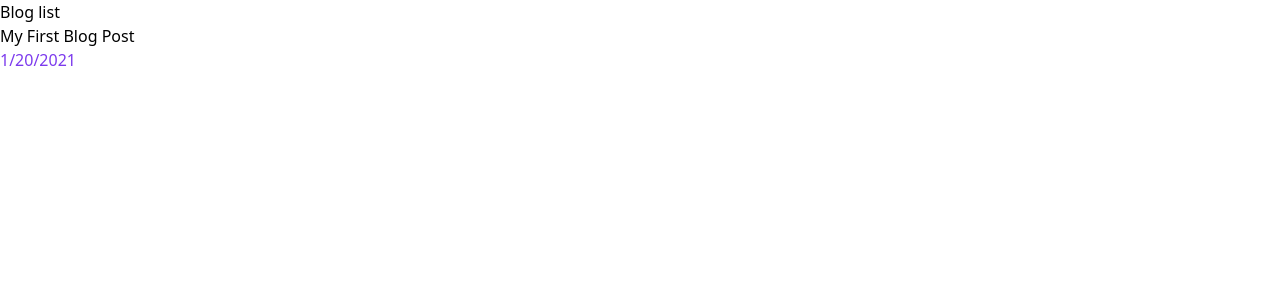
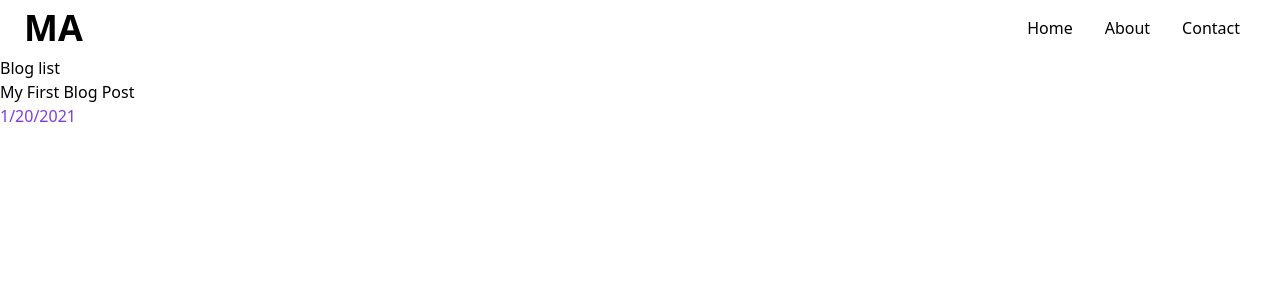
Before and after one commit to AshfordMonte/next-js-blog, a Next.js app: page / in a window 1280 px wide. Shown: the top 300 px of the page. Built offline with nearby package versions, Linux system fonts and the light colour scheme.

Commit message:
Added Header component with navbar

```diff
--- /dev/null
+++ b/components/Header.js
@@ -0,0 +1,23 @@
+import React from 'react'
+import Link from 'next/link'
+
+// TODO: Add Menu for mobile viewing
+
+export default function Header() {
+  return (
+    <nav>
+      <div className="container mx-auto px-6 py-2 flex justify-between items-center">
+        <a className="font-bold text-2xl lg:text-4xl" href="#">
+          MA
+    </a>
+        <div className="hidden lg:block">
+          <ul className="inline-flex">
+            <li className="px-4 hover:text-gray-800"><Link href="/">Home</Link></li>
+            <li className="px-4 hover:text-gray-800" ><Link href="/about">About</Link></li>
+            <li className="px-4 hover:text-gray-800"><Link href="/contact">Contact</Link></li>
+          </ul>
+        </div>
+      </div>
+    </nav>
+  )
+}
--- a/pages/blog/[slug].js
+++ b/pages/blog/[slug].js
@@ -2,7 +2,7 @@ import React from "react";
 
 function BlogPostPage(props) {
   return (
-    <div className="lg:container lg:mx-auto ">
+    <div className="lg:container lg:mx-auto">
       <h1>{props.blog.title}</h1>
       <div className="md:container md:mx-auto ">
         <section dangerouslySetInnerHTML={{ __html: props.blog.content }}></section>
--- a/pages/index.js
+++ b/pages/index.js
@@ -1,11 +1,14 @@
 import React from "react";
 import Link from "next/link";
+import Header from "../components/Header";
 
 // This will be the landing page where the blogs will be shown
 
 function IndexPage(props) {
   return (
-    <div>
+    <div classname="">
+      <Header />
+      <div classname="">
         <h1>Blog list</h1>
         <ul>
           {/* List out the retrieved blogs */}
@@ -20,6 +23,7 @@ function IndexPage(props) {
             );
           })}
         </ul>
+      </div>
     </div>
   );
 }
```
Lines whose indentation alone changed are shown as unchanged.
